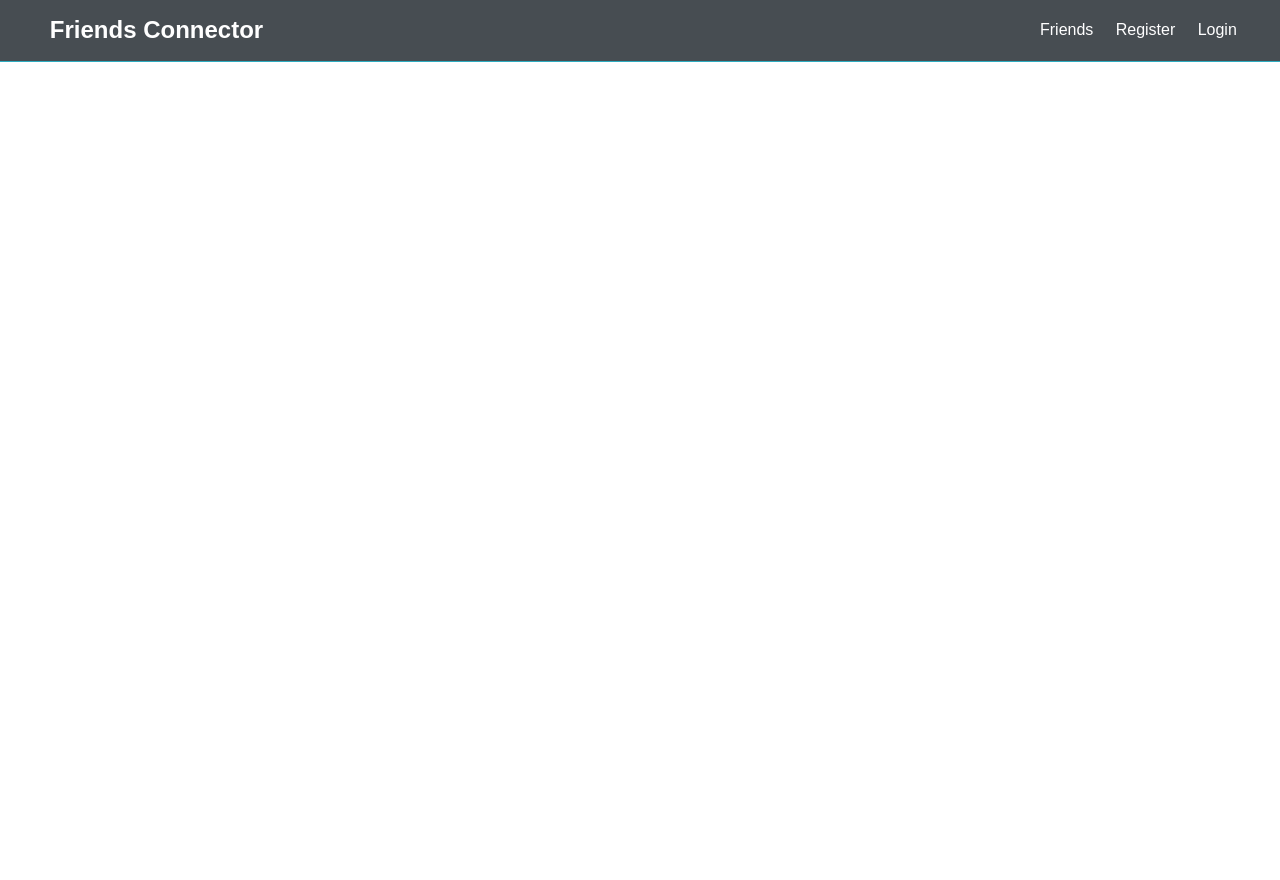
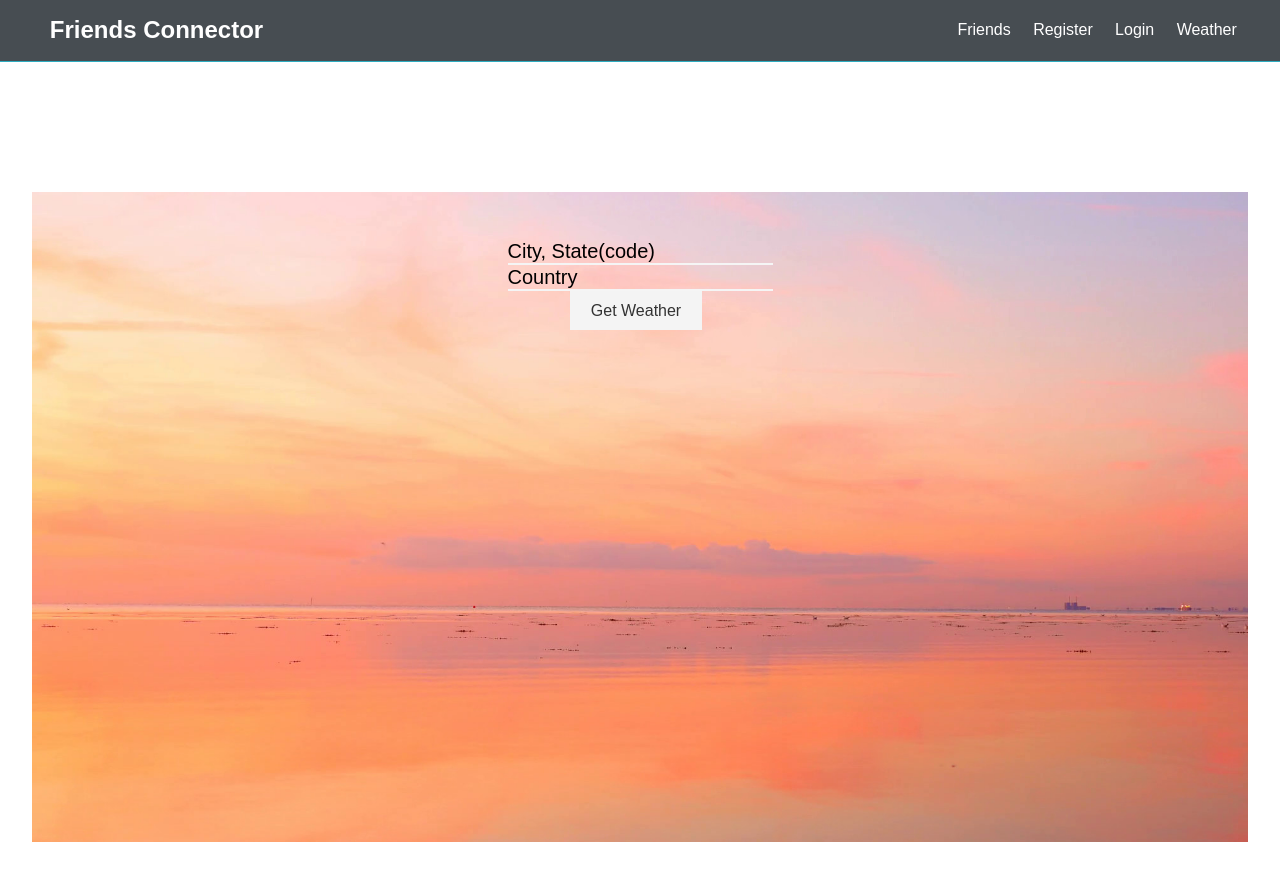
Before and after one commit to Keerthi-Mani/Project-3, a React (Create React App) app in the folder client/: page /weather in a window 1280 px wide. Shown: the top 880 px of the page. Before the commit the page ends 800 px from the top, so only its background shows below. Built offline with nearby package versions, Linux system fonts and the light colour scheme; no server answers; some icons are missing.

Commit message:
almost done weather

```diff
--- a/client/package.json
+++ b/client/package.json
@@ -19,7 +19,8 @@
     "redux-devtools-extension": "^2.13.8",
     "redux-thunk": "^2.3.0",
     "socket.io-client": "^2.3.0",
-    "uuid": "^3.3.3"
+    "uuid": "^3.3.3",
+    "weather-icons": "git+https://github.com/erikflowers/weather-icons.git"
   },
   "scripts": {
     "start": "react-scripts start",
--- a/client/src/App.css
+++ b/client/src/App.css
@@ -360,6 +360,7 @@ button {
 
   /* margin-right: 75px;*/
 }
+
 .chat-div {
   position: fixed;
   bottom: 100px;
@@ -627,4 +628,14 @@ button {
   .post button {
     padding: 0.3rem 0.4rem;
   }
+  /* weather css */
+  .weather-container {
+    float: right;
+    width: 20%;
+    z-index: 2;
+
+  }
+  .pyw-4 {
+    height: 30px;
+  }
 }
--- a/client/src/App.js
+++ b/client/src/App.js
@@ -16,6 +16,9 @@ import Posts from "./components/posts/Posts";
 import Post from "./components/post/Post";
 import PrivateRoute from "./components/routing/PrivateRoute";
 import Chat from "./components/layout/Chat";
+
+// openweathermap.org
+import WeatherApp from "./components/weather/WeatherApp";
 
 //redux
 import { Provider } from "react-redux";
@@ -48,6 +51,7 @@ const App = () => {
               <Route exact path="/login" component={Login} />
               <Route exact path="/profiles" component={Profiles} />
               <Route exact path="/profile/:id" component={Profile} />
+              <Route exact path="/weather" component={WeatherApp} />
               <Route exact path="/chat" component={Chat} />
               <PrivateRoute exact path="/dashboard" component={Dashboard} />
 
--- a/client/src/components/layout/Landing.js
+++ b/client/src/components/layout/Landing.js
@@ -2,19 +2,21 @@ import React from "react";
 import { Link, Redirect } from "react-router-dom";
 import { connect } from "react-redux";
 import PropTypes from "prop-types";
+import WeatherApp from "../weather/WeatherApp";
 
 const Landing = ({ isAuthenticated }) => {
   if (isAuthenticated) {
     return <Redirect to="/dashboard" />;
   }
   return (
+    <React.Fragment>
     <section className="landing">
       <div className="dark-overlay">
         <div className="landing-inner">
           <h1 className="x-large">Friends Connector</h1>
           <p className="lead">
-            Create a your profile, share posts,comments and get help from other
-            friends
+            Create a Friends profile/portfolio, share posts and get help from
+            other friends
           </p>
           <div className="buttons">
             <Link to="/register" className="btn btn-primary">
@@ -27,6 +29,11 @@ const Landing = ({ isAuthenticated }) => {
         </div>
       </div>
     </section>
+    <div className="weather-container">
+          <WeatherApp />
+    </div>
+    </React.Fragment>
+
   );
 };
 
--- a/client/src/components/layout/Navbar.js
+++ b/client/src/components/layout/Navbar.js
@@ -20,11 +20,18 @@ const Navbar = ({ auth: { isAuthenticated, loading }, logout }) => {
         </Link>
       </li>
       <li>
-        <Link onClick={logout} to="/">
+        <a onClick={logout} href="#!">
           <i className="fas fa-sign-out-alt" />{" "}
           <span className="hide-sm">Logout</span>
+        </a>
+      </li>
+      <li>
+        <Link to="/weather" >
+          <i className="fas fa-cloud-sun-rain" />{" "}
+          <span className="hide-sm">Weather</span>
         </Link>
       </li>
+
     </ul>
   );
 
@@ -38,6 +45,9 @@ const Navbar = ({ auth: { isAuthenticated, loading }, logout }) => {
       </li>
       <li>
         <Link to="/login">Login</Link>
+      </li>
+      <li>
+        <Link to="/weather">Weather</Link>
       </li>
     </ul>
   );
--- /dev/null
+++ b/client/src/components/weather/Weather.css
@@ -0,0 +1,27 @@
+.App {
+  background-image: url("./assets/sky.jpg");
+  height: 650px; /* You must set a specified height */
+  background-position: center; /* Center the image */
+  background-repeat: no-repeat; /* Do not repeat the image */
+  background-size: cover; /* Resize the background image to cover the entire container */
+
+
+}
+
+.weather-container {
+  float: right;
+  width: 50%;
+  /* z-index: 2; */
+
+}
+
+.container input,
+.container ::-webkit-input-placeholder {
+  color: black !important;
+}
+.container input:focus {
+  background-color: transparent;
+  box-shadow: none !important;
+  border: none;
+  border-bottom: 2px solid tomato;
+}
--- /dev/null
+++ b/client/src/components/weather/Weather.jsx
@@ -0,0 +1,42 @@
+import React from "react";
+import "./Weather.css";
+
+const Weather = props => {
+  return (
+    <div className="container text-light">
+      <div className="Card">
+        <h1 className="text-white pyw-3">{props.cityname}</h1>
+        <h5 className="pyw-4">
+          <i className={`wi ${props.weatherIcon} display-1`} />
+        </h5>
+
+        {/* Get Celsius */}
+        {props.temp_celsius ? (
+          <h1 className="pyw-2">{props.temp_celsius}&deg;</h1>
+        ) : null}
+
+        {/* show max and min temp */}
+        {maxminTemp(props.temp_min, props.temp_max)}
+
+        {/* Weather description */}
+        <h4 className="pyw-3">
+          {props.description.charAt(0).toUpperCase() +
+            props.description.slice(1)}
+        </h4>
+      </div>
+    </div>
+  );
+};
+
+export default Weather;
+
+function maxminTemp(min, max) {
+  if (max && min) {
+    return (
+      <h3>
+        <span className="px-4">{min}&deg;</span>
+        <span className="px-4">{max}&deg;</span>
+      </h3>
+    );
+  }
+}
--- /dev/null
+++ b/client/src/components/weather/WeatherApp.css
@@ -0,0 +1,33 @@
+.App {
+  text-align: center;
+}
+
+.App-logo {
+  animation: App-logo-spin infinite 20s linear;
+  height: 40vmin;
+  pointer-events: none;
+}
+
+.App-header {
+  background-color: #282c34;
+  min-height: 100vh;
+  display: flex;
+  flex-direction: row;
+  align-items: center;
+  justify-content: center;
+  font-size: calc(10px + 2vmin);
+  color: white;
+}
+
+.App-link {
+  color: #61dafb;
+}
+
+@keyframes App-logo-spin {
+  from {
+    transform: rotate(0deg);
+  }
+  to {
+    transform: rotate(360deg);
+  }
+}
--- /dev/null
+++ b/client/src/components/weather/WeatherApp.js
@@ -0,0 +1,123 @@
+import React from "react";
+import "./WeatherApp.css";
+import Form from "./WeatherForm";
+import Weather from "./Weather";
+// import "bootstrap/dist/css/bootstrap.min.css";
+
+// git project https://github.com/erikflowers/weather-icons
+import "weather-icons/css/weather-icons.css";
+
+const Api_Key = "429736441cf3572838aa10530929f7cd";
+
+class WeatherApp extends React.Component {
+  constructor() {
+    super();
+    this.state = {
+      city: undefined,
+      country: 'US',
+      icon: undefined,
+      main: undefined,
+      celsius: undefined,
+      temp_max: null,
+      temp_min: null,
+      description: "",
+      error: false
+    };
+
+    this.weatherIcon = {
+      Thunderstorm: "wi-thunderstorm",
+      Drizzle: "wi-sleet",
+      Rain: "wi-storm-showers",
+      Snow: "wi-snow",
+      Atmosphere: "wi-fog",
+      Clear: "wi-day-sunny",
+      Clouds: "wi-day-fog"
+    };
+  }
+
+  get_WeatherIcon(icons, rangeId) {
+    switch (true) {
+      case rangeId >= 200 && rangeId < 232:
+        this.setState({ icon: icons.Thunderstorm });
+        break;
+      case rangeId >= 300 && rangeId <= 321:
+        this.setState({ icon: icons.Drizzle });
+        break;
+      case rangeId >= 500 && rangeId <= 521:
+        this.setState({ icon: icons.Rain });
+        break;
+      case rangeId >= 600 && rangeId <= 622:
+        this.setState({ icon: icons.Snow });
+        break;
+      case rangeId >= 701 && rangeId <= 781:
+        this.setState({ icon: icons.Atmosphere });
+        break;
+      case rangeId === 800:
+        this.setState({ icon: icons.Clear });
+        break;
+      case rangeId >= 801 && rangeId <= 804:
+        this.setState({ icon: icons.Clouds });
+        break;
+      default:
+        this.setState({ icon: icons.Clouds });
+    }
+  }
+
+  calCelsius(temp) {
+    let cell = Math.floor(((temp-273.15)*1.8)+32);
+    return cell;
+  }
+
+  getWeather = async e => {
+    e.preventDefault();
+
+    const country = e.target.elements.country.value;
+    const city = e.target.elements.city.value;
+
+    if (country && city) {
+      const api_call = await fetch(
+        `http://api.openweathermap.org/data/2.5/weather?q=${city},${country}&appid=${Api_Key}`
+      );
+
+      const response = await api_call.json();
+
+      this.setState({
+        city: `${response.name}, ${response.sys.country}`,
+        country: response.sys.country,
+        main: response.weather[0].main,
+        celsius: this.calCelsius(response.main.temp),
+        temp_max: this.calCelsius(response.main.temp_max),
+        temp_min: this.calCelsius(response.main.temp_min),
+        description: response.weather[0].description,
+        error: false
+      });
+
+      // seting icons
+      this.get_WeatherIcon(this.weatherIcon, response.weather[0].id);
+
+      console.log(response);
+    } else {
+      this.setState({
+        error: true
+      });
+    }
+  };
+
+  render() {
+    return (
+      <div className="App">
+        <Form loadweather={this.getWeather} error={this.state.error} />
+        <Weather
+          cityname={this.state.city}
+          weatherIcon={this.state.icon}
+          temp_celsius={this.state.celsius}
+          temp_max={this.state.temp_max}
+          temp_min={this.state.temp_min}
+          description={this.state.description}
+        />
+      </div>
+    );
+  }
+}
+
+export default WeatherApp;
--- /dev/null
+++ b/client/src/components/weather/WeatherForm.css
@@ -0,0 +1,13 @@
+form {
+  margin-top: 3rem;
+}
+
+form input[name="city"],
+form input[name="country"] {
+  background-color: transparent;
+  color: white;
+  border: none;
+  border-bottom: 2px solid whitesmoke;
+  border-radius: 0;
+  font-size: 20px;
+}
--- /dev/null
+++ b/client/src/components/weather/WeatherForm.jsx
@@ -0,0 +1,45 @@
+import React from "react";
+import "./WeatherForm.css";
+
+const Form = props => {
+  return (
+    <div className="container h-100">
+      <form onSubmit={props.loadweather}>
+        <div>{props.error ? error() : ""}</div>
+        <div className="row">
+          <div className="col-md-3 offset-md-2">
+            <input
+              type="text"
+              className="form-control"
+              placeholder="City, State(code)"
+              name="city"
+              autoComplete="off"
+            />
+          </div>
+          <div className="col-md-3">
+            <input
+              type="text"
+              className="form-control"
+              placeholder="Country"
+              name="country"
+              autoComplete="off"
+            />
+          </div>
+          <div className="col-md-3 mt-md-0 mt-2 text-md-left ">
+            <button className="btn btn-warning">Get Weather</button>
+          </div>
+        </div>
+      </form>
+    </div>
+  );
+};
+
+const error = props => {
+  return (
+    <div className="alert alert-danger mx-5" role="alert">
+      Please Enter City and Country...!
+    </div>
+  );
+};
+
+export default Form;
```
Also changed, not shown: client/src/components/weather/assets/sky.jpg (added), 1 other file (tests, documents, lock files or other folders).
